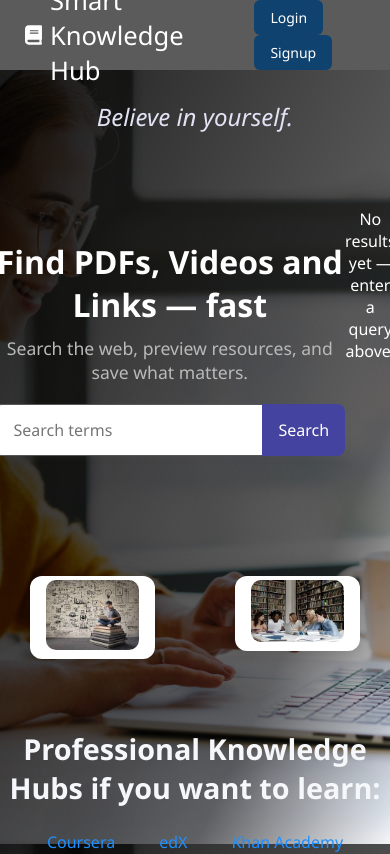
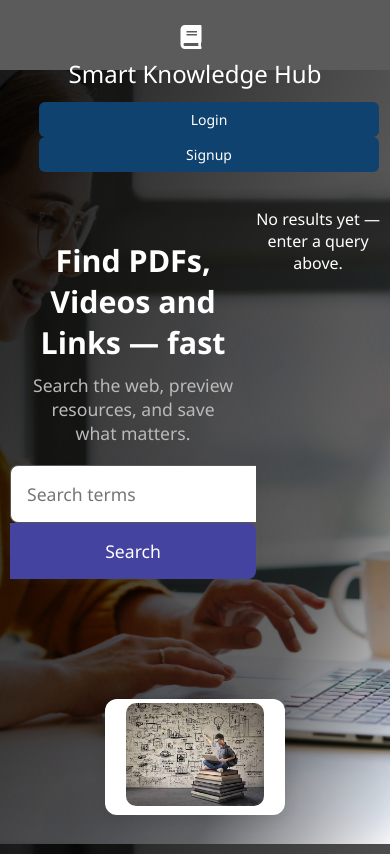
Before and after one commit to hermelagetachew999-collab/smart-knowledge-hub, a React (Create React App) app: page / in a window 390 px wide. Shown: the top 854 px of the page. Built offline with nearby package versions, Linux system fonts and the light colour scheme.

Commit message:
Make it beautiful on every phone and device

```diff
--- a/src/index.css
+++ b/src/index.css
@@ -33,6 +33,114 @@ body {
 }
 
 /* NAVBAR ------------------------------------- */
+/* UNIVERSAL RESPONSIVE — WORKS ON ALL MACHINES (320px → 4K) */
+@media (max-width: 1024px) {
+  .resources-grid {
+    grid-template-columns: repeat(auto-fit, minmax(300px, 1fr));
+    gap: 20px;
+    padding: 0 20px;
+  }
+}
+
+@media (max-width: 768px) {
+  .navbar {
+    padding: 16px 20px;
+    flex-direction: column;
+    text-align: center;
+    gap: 12px;
+  }
+
+  .logo {
+    flex-direction: column;
+    gap: 8px;
+  }
+
+  .logo span {
+    font-size: 1.5rem;
+  }
+
+  .nav-actions {
+    width: 100%;
+  }
+
+  .nav-actions button {
+    width: 100%;
+    padding: 14px;
+    font-size: 1.1rem;
+  }
+
+  .hero h1 {
+    font-size: 2.2rem;
+    padding: 0 20px;
+  }
+
+  .hero p {
+    font-size: 1.15rem;
+    padding: 0 30px;
+  }
+
+  .search-box {
+    flex-direction: column;
+    width: 90%;
+    max-width: 500px;
+  }
+
+  .search-input,
+  .icon-btn {
+    width: 100% !important;
+    padding: 16px !important;
+    font-size: 1.1rem !important;
+  }
+
+  .resources-grid {
+    grid-template-columns: 1fr;
+    padding: 0 15px;
+  }
+
+  .modal-content {
+    width: 94% !important;
+    margin: 20px auto;
+    padding: 20px;
+    max-height: 92vh;
+    overflow-y: auto;
+  }
+
+  .library-header h2 {
+    font-size: 1.7rem;
+  }
+
+  .close-btn {
+    font-size: 2.4rem;
+    top: 10px;
+    right: 15px;
+  }
+
+  .features-section {
+    flex-direction: column;
+    align-items: center;
+    padding: 0 15px;
+  }
+
+  .knowledge-hub h2 {
+    font-size: 1.6rem;
+    padding: 0 20px;
+  }
+
+  .hub-link {
+    display: block;
+    width: 80%;
+    margin: 10px auto;
+    padding: 14px;
+    font-size: 1.1rem;
+  }
+}
+
+@media (max-width: 480px) {
+  .hero h1 { font-size: 1.9rem; }
+  .hero p  { font-size: 1.05rem; padding: 0 20px; }
+  .search-input, .icon-btn { font-size: 1rem; }
+  .card-title { font-size: 1.15rem; }
+}
 .navbar {
   display: flex;
   justify-content: space-between;
```
